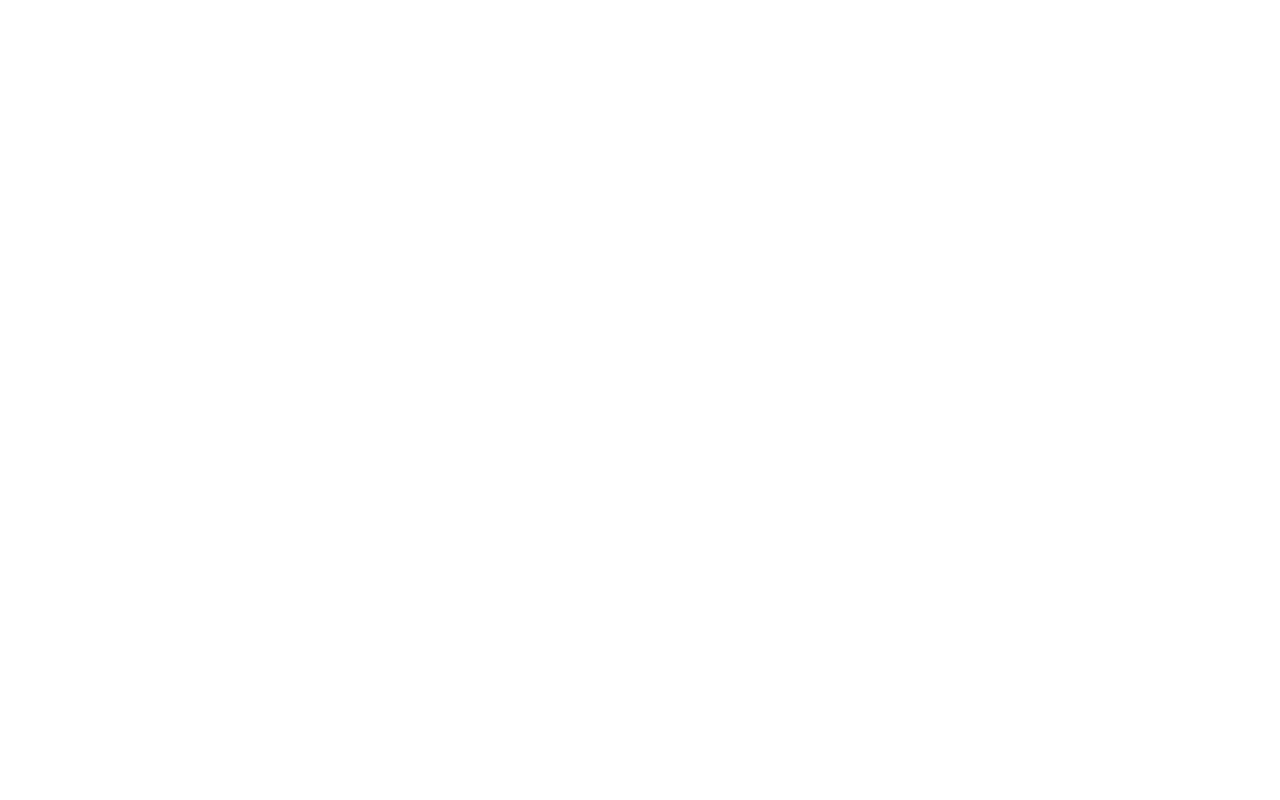
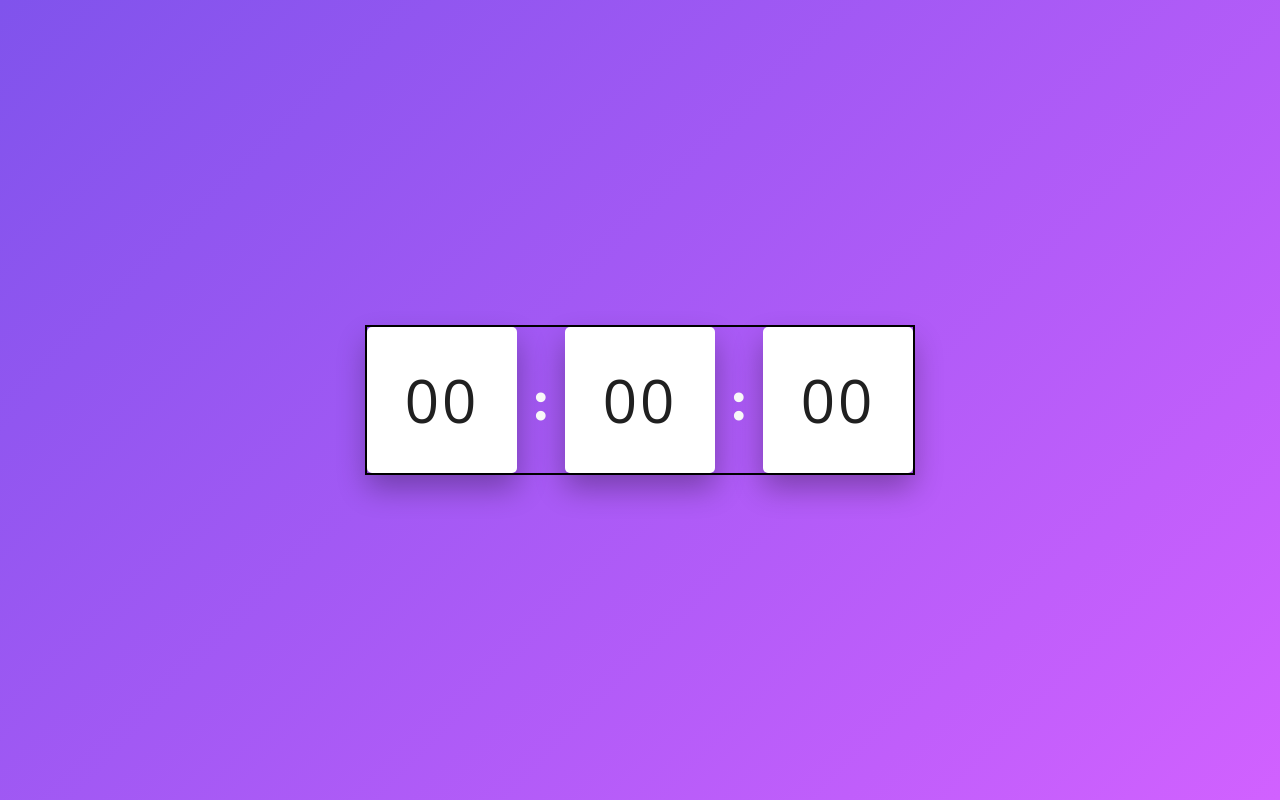
Before and after one commit to shreelimbkar/shreelimbkar.github.io, a plain HTML site: page projects/digital-clock/index.html in a window 1280 px wide. Drawn offline with Linux system fonts and the light colour scheme.

Commit message:
added clock style

```diff
--- a/projects/digital-clock/index.html
+++ b/projects/digital-clock/index.html
@@ -12,7 +12,13 @@
     <link rel="stylesheet" href="main.css" />
   </head>
   <body>
-    <div class="container"></div>
+    <div class="clock">
+      <div class="hour">00</div>
+      <span>:</span>
+      <div class="minute">00</div>
+      <span>:</span>
+      <div class="seconds">00</div>
+    </div>
     <script src="main.js"></script>
   </body>
 </html>
--- a/projects/digital-clock/main.css
+++ b/projects/digital-clock/main.css
@@ -0,0 +1,47 @@
+*,
+*:before,
+*:after {
+  margin: 0;
+  padding: 0;
+  box-sizing: border-box;
+}
+
+body {
+  height: 100vh;
+  background: linear-gradient(135deg, #8053ec, #d161ff);
+}
+
+.clock {
+  width: 550px;
+  height: 150px;
+  border: 2px solid #000;
+  position: absolute;
+  transform: translate(-50%, -50%);
+  top: 50%;
+  left: 50%;
+  display: flex;
+  align-items: center;
+  justify-content: space-between;
+}
+
+.clock div {
+  position: relative;
+  background-color: #fff;
+  height: 100%;
+  width: 150px;
+  display: flex;
+  align-items: center;
+  justify-content: center;
+  font-family: "Open Sans", sans-serif;
+  font-size: 60px;
+  color: #202020;
+  border-radius: 5px;
+  box-shadow: 0 15px 30px rgba(0, 0, 0, 0.3);
+  letter-spacing: 3px;
+}
+
+.clock span {
+  font-weight: bolder;
+  font-size: 60px;
+  color: #fff;
+}
```
